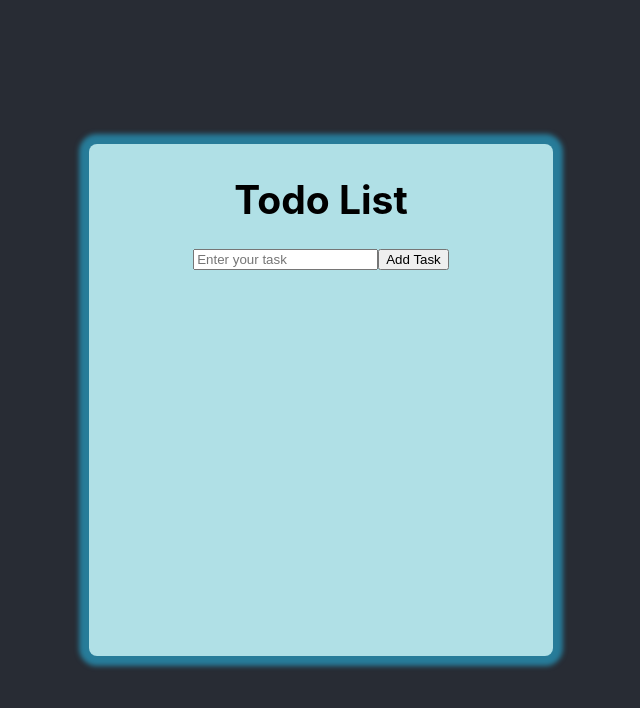
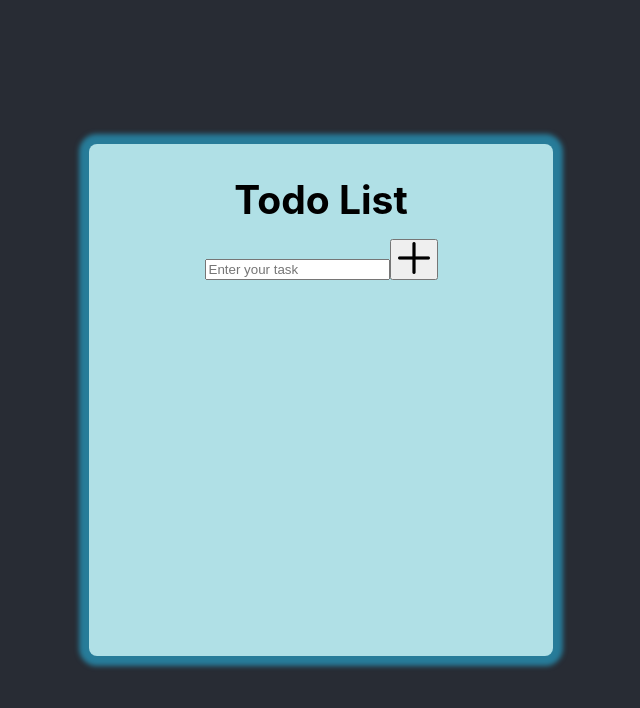
Before and after one commit to Pascha-404/todolist, a React (Create React App) app: page / in a window 1280 px wide. Shown: the top 708 px of the page, without its empty margins (319-959 px from the left). Built offline with nearby package versions, Linux system fonts and the light colour scheme.

Commit message:
added img for add-todo

```diff
--- a/src/NewTodoForm.js
+++ b/src/NewTodoForm.js
@@ -1,6 +1,7 @@
 import React, { Component } from 'react';
 import './NewTodoForm.css';
 import { v4 as uuid } from 'uuid';
+import addImg from './img/add.png';
 
 class NewTodoForm extends Component {
 	constructor(props) {
@@ -33,7 +34,9 @@ class NewTodoForm extends Component {
 					onChange={this.handleChange}
 					value={this.state.newTask}
 				/>
-				<button>Add Task</button>
+				<button className='NewTodoForm-btn'>
+					<img src={addImg} alt='add' />
+				</button>
 			</form>
 		);
 	}
```
